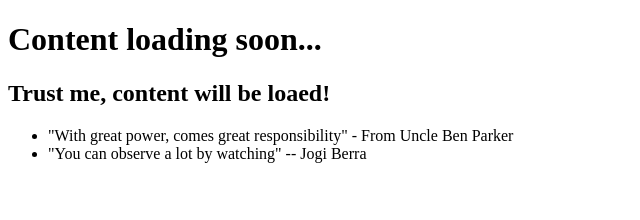
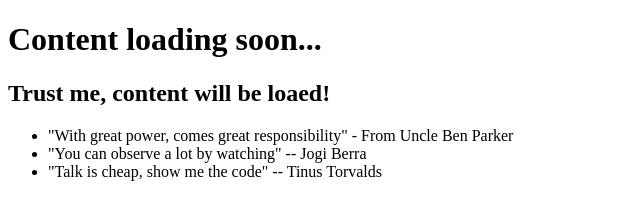
Before and after one commit to dixitankit14/main_openSAP_repo, a plain HTML site: page index.html in a window 1280 px wide. Shown: the whole page, without its empty margins (0-640 px from the left). Drawn offline with Linux system fonts and the light colour scheme.

Commit message:
Added quote by Linus Torvalds

```diff
--- a/index.html
+++ b/index.html
@@ -12,6 +12,7 @@
  	<ul>
  		<li>"With great power, comes great responsibility" - From Uncle Ben Parker</li>
  		<li>"You can observe a lot by watching" -- Jogi Berra</li>
+ 		<li>"Talk is cheap, show me the code" -- Tinus Torvalds</li>
  	</ul>
  </body>
 </html>
```
